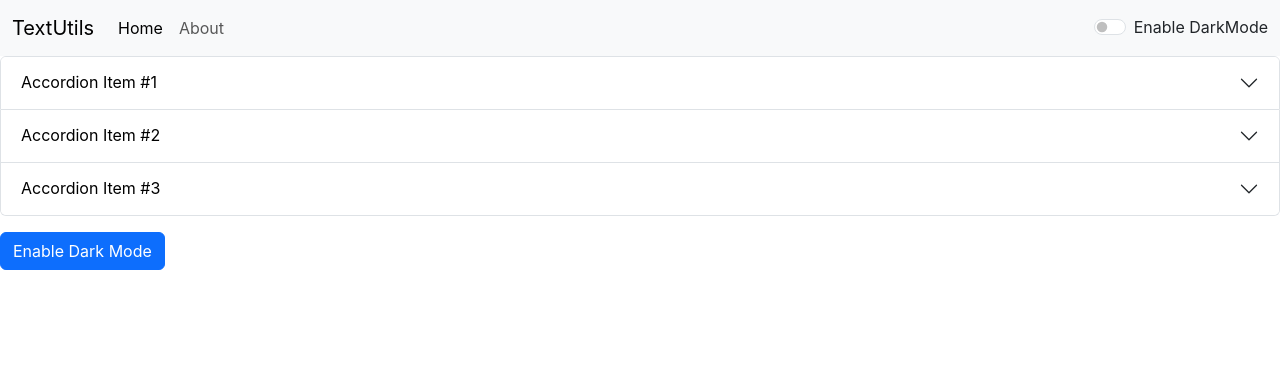
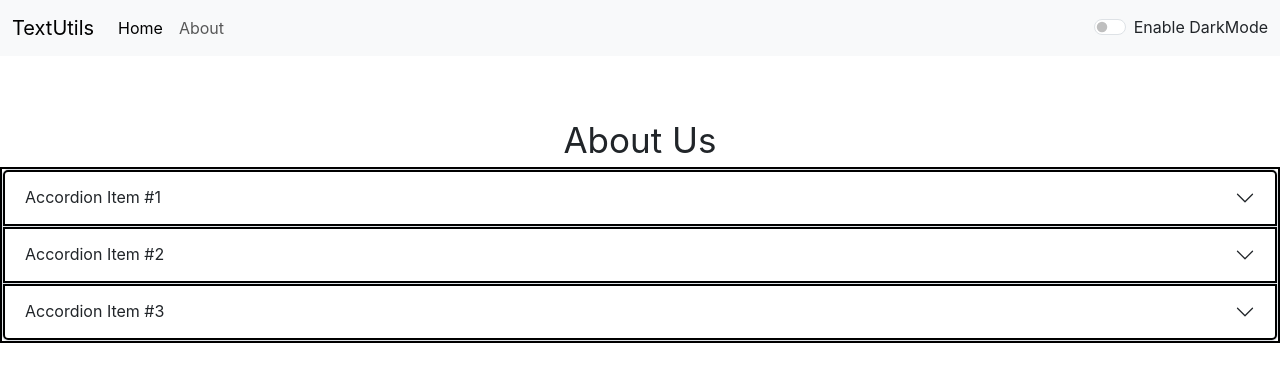
Before and after one commit to suraj-khot-19/React, a React (Create React App) app in the folder my-app1/: page /about in a window 1280 px wide. Shown: the top 382 px of the page. Built offline with nearby package versions, Linux system fonts and the light colour scheme.

Commit message:
fixing bug

```diff
--- a/my-app1/src/App.js
+++ b/my-app1/src/App.js
@@ -64,11 +64,10 @@ function App() {
         {/* routes */}
         <Routes>
           <Route path='/' element={<TextForm theme={theme} showAlert={showAlert} />} />
-          <Route path='/about' element={<About />} />
+          <Route path='/about' element={<About mode={mode} theme={theme}  />} />
         </Routes>
       </Router>
     </>
   );
 }
-
 export default App;
--- a/my-app1/src/components/About.js
+++ b/my-app1/src/components/About.js
@@ -1,33 +1,41 @@
-import React, { useState } from "react"
+import React from "react"
+// import React, { useState } from "react"
 
 
-export default function About() {
-    const [btnText, setBtnText] = useState("Enable Dark Mode");
-    const [myStyle, setMyStyling] = useState({
+export default function About(props) {
+    // const [btnText, setBtnText] = useState("Enable Dark Mode");
+    // const [myStyle, setMyStyling] = useState({
 
-        color: 'black',
-        backgroundColor: 'white',
-    });
-    function toggleTheme() {
-        if (myStyle.color === 'black') {
-            setMyStyling(
-                {
-                    color: 'white',
-                    backgroundColor: 'black',
-                }
-            );
-            setBtnText('Enable light Mode');
-        }
-        else {
-            setMyStyling({
-                color: 'black',
-                backgroundColor: 'white',
-            });
-            setBtnText('Enable dark Mode');
-        }
+    //     color: 'black',
+    //     backgroundColor: 'white',
+    // });
+    // function toggleTheme() {
+    //     if (myStyle.color === 'black') {
+    //         setMyStyling(
+    //             {
+    //                 color: 'white',
+    //                 backgroundColor: 'black',
+    //             }
+    //         );
+    //         setBtnText('Enable light Mode');
+    //     }
+    //     else {
+    //         setMyStyling({
+    //             color: 'black',
+    //             backgroundColor: 'white',
+    //         });
+    //         setBtnText('Enable dark Mode');
+    //     }
+    // }
+    const myStyle = {
+        border: 'solid 2px',
+        borderColor: props.theme === "light" ? "black" : "grey"
     }
     return (
-        <div style={myStyle}>
+        <div>
+            <div style={{ textAlign: "center", fontSize: '35px' }}>
+                About Us
+            </div>
             <div className="accordion" id="accordionExample" style={myStyle}>
                 <div className="accordion-item">
                     <h2 className="accordion-header">
@@ -66,7 +74,7 @@ export default function About() {
                     </div>
                 </div>
             </div>
-            <button type="button" onClick={toggleTheme} className="btn btn-primary my-3">{btnText}</button>
+            {/* <button type="button" onClick={toggleTheme} className="btn btn-primary my-3">{btnText}</button> */}
         </div>
     )
 }
--- a/my-app1/src/components/Alert.js
+++ b/my-app1/src/components/Alert.js
@@ -2,14 +2,17 @@ import React from 'react'
 
 export default function Alert(props) {
     //fun to uppercase first char
-    function upper(word){
+    function upper(word) {
         //at 0 upper and join word from 1 to end
         return word.charAt(0).toUpperCase() + word.slice(1);
     }
     return (
-        //both true then execute
-        props.alert && <div className={`alert alert-${props.alert.type} alert-dismissible fade show`} role="alert">
-            <strong>{upper(props.alert.type)} : {props.alert.msg}</strong>
+        <div className='mb-2' style={{ height: '50px' }}>
+            {/* //both true then execute */}
+            {props.alert && <div className={`alert alert-${props.alert.type} alert-dismissible fade show`} role="alert">
+                <strong>{upper(props.alert.type)} : {props.alert.msg}</strong>
+            </div>}
         </div>
+
     )
 }
--- a/my-app1/src/components/TextForm.js
+++ b/my-app1/src/components/TextForm.js
@@ -50,6 +50,7 @@ export default function TextForm(prop) {
 
         prop.showAlert("Extra spaces are removed", "success");
     }
+
     return (
         <>
             <div className="container">
@@ -58,17 +59,17 @@ export default function TextForm(prop) {
                     <div className="mb-3">
                         <textarea className="form-control" id="exampleTextarea1" style={{ color: prop.theme === 'light' ? 'black' : 'white', backgroundColor: prop.theme === 'dark' ? 'grey' : 'white' }} value={text} onChange={handelOnChange} rows="8"></textarea>
                     </div>
-                    <button type="button" className="btn btn-primary mx-2" onClick={onClickUpper}>UpperCase</button>
-                    <button type="button" className="btn btn-primary mx-2" onClick={onClickLower}>LowerCase</button>
-                    <button type="button" className="btn btn-primary mx-2" onClick={onClickClear}>Clear</button>
-                    <button type="button" className="btn btn-primary mx-2" onClick={onClickCopy}>{copy} Text</button>
-                    <button type="button" className="btn btn-primary mx-2" onClick={onClickRemoveExtraSpace}>Remove Extra Space</button>
+                    <button disabled={text.length === 0} type="button" className="btn btn-primary mx-2 my-2" onClick={onClickLower}>LowerCase</button>
+                    <button disabled={text.length === 0} type="button" className="btn btn-primary mx-2 my-2" onClick={onClickClear}>Clear</button>
+                    <button disabled={text.length === 0} type="button" className="btn btn-primary mx-2 my-2" onClick={onClickCopy}>{copy} Text</button>
+                    <button disabled={text.length === 0} type="button" className="btn btn-primary mx-2 my-2" onClick={onClickRemoveExtraSpace}>Remove Extra Space</button>
+                    <button disabled={text.length === 0} type="button" className="btn btn-primary mx-2 my-2" onClick={onClickUpper}>UpperCase</button>
                 </div>
                 <div className="container">
                     <h3>Summery</h3>
-                    <p>{text.split(" ").length - 1} words and {text.length} characters</p>
+                    <p>{text.split(" ").filter((eachElement) => { return eachElement.length !== 0 }).length} words and {text.trim().length} characters</p>
                     <h3>preview</h3>
-                    <p>{text.length === 0 ? "Please Enter Text To Preview" : text}</p>
+                    <p>{text.length === 0 ? "Nothing To Preview!" : text}</p>
                 </div>
             </div>
         </>
```
Also changed, not shown: 1 other file (tests, documents, lock files or other folders).
